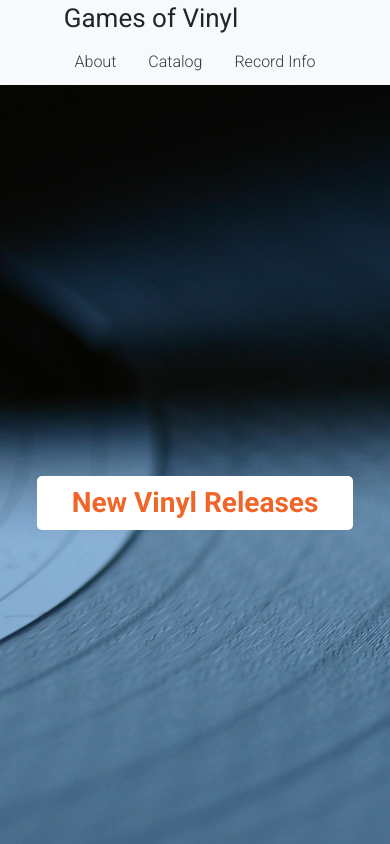
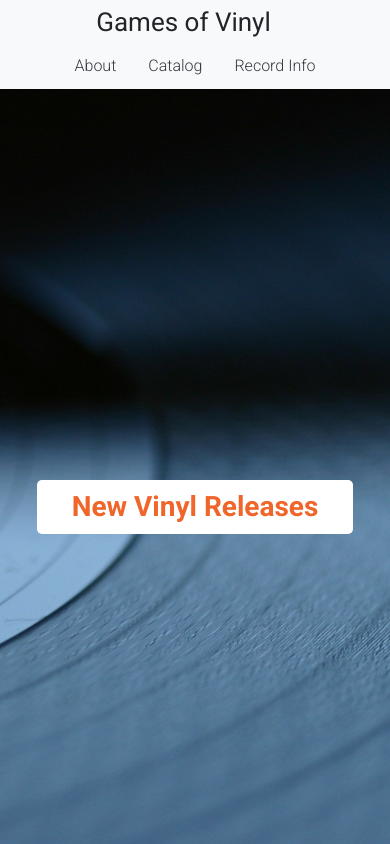
Before and after one commit to LetonGerman/LetonWebLab2, a plain HTML site: page index.html in a window 390 px wide. Shown: the top 844 px of the page. Drawn offline with Linux system fonts and the light colour scheme.

Commit message:
Small fix.

```diff
--- a/css/style.css
+++ b/css/style.css
@@ -10,6 +10,8 @@ header {
 }
 
 header div h2 {
+    horiz-align: center;
+    padding-top: 4px;
     font-size: 26px;
 }
 
--- a/index.html
+++ b/index.html
@@ -14,7 +14,7 @@
 <body>
 <header class="container-fluid">
     <div class="row navbar-dark bg-light justify-content-center">
-        <h2 class="col-9 col-sm-6 col-md-6 col-lg-6 col-xl-6">
+        <h2 class="col-7 col-sm-6 col-md-6 col-lg-6 col-xl-6">
             Games of Vinyl
         </h2>
         <nav class="nav nav-pills flex-row flex-md-row flex-lg-row flex-xl-row justify-content-center">
```
